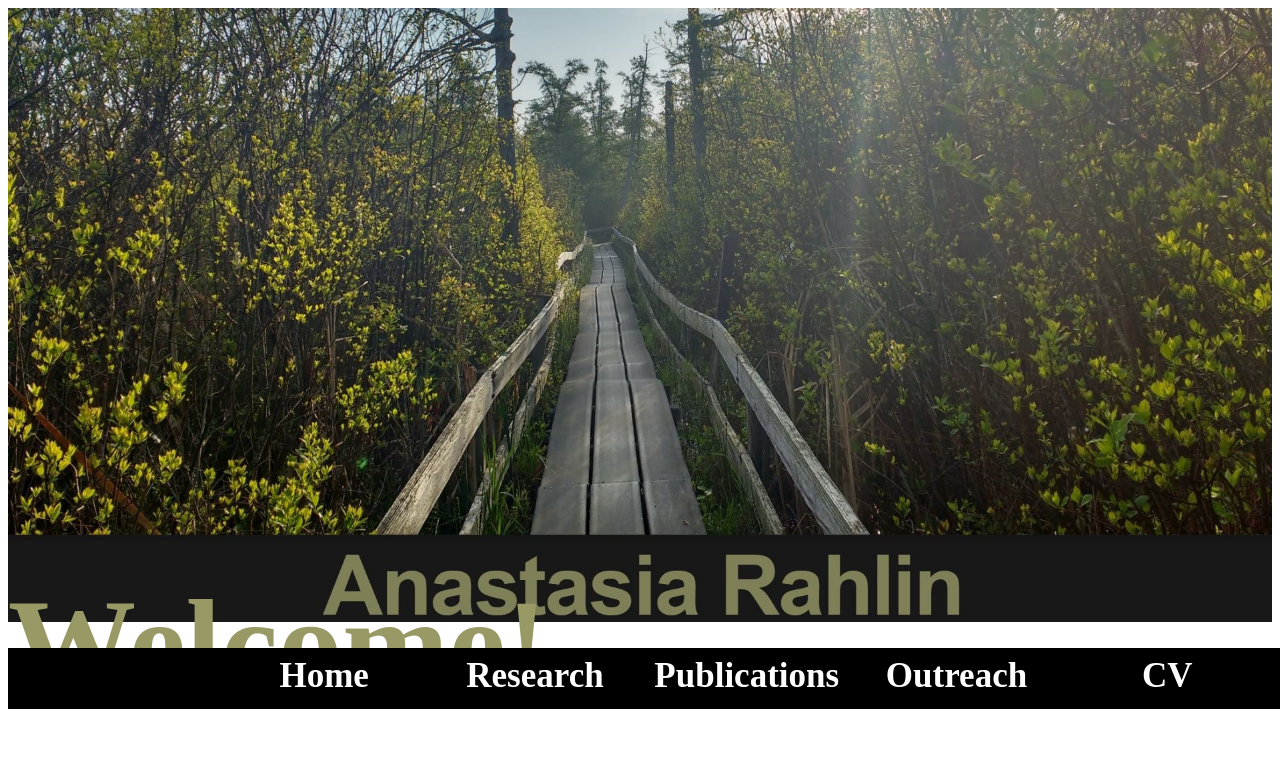
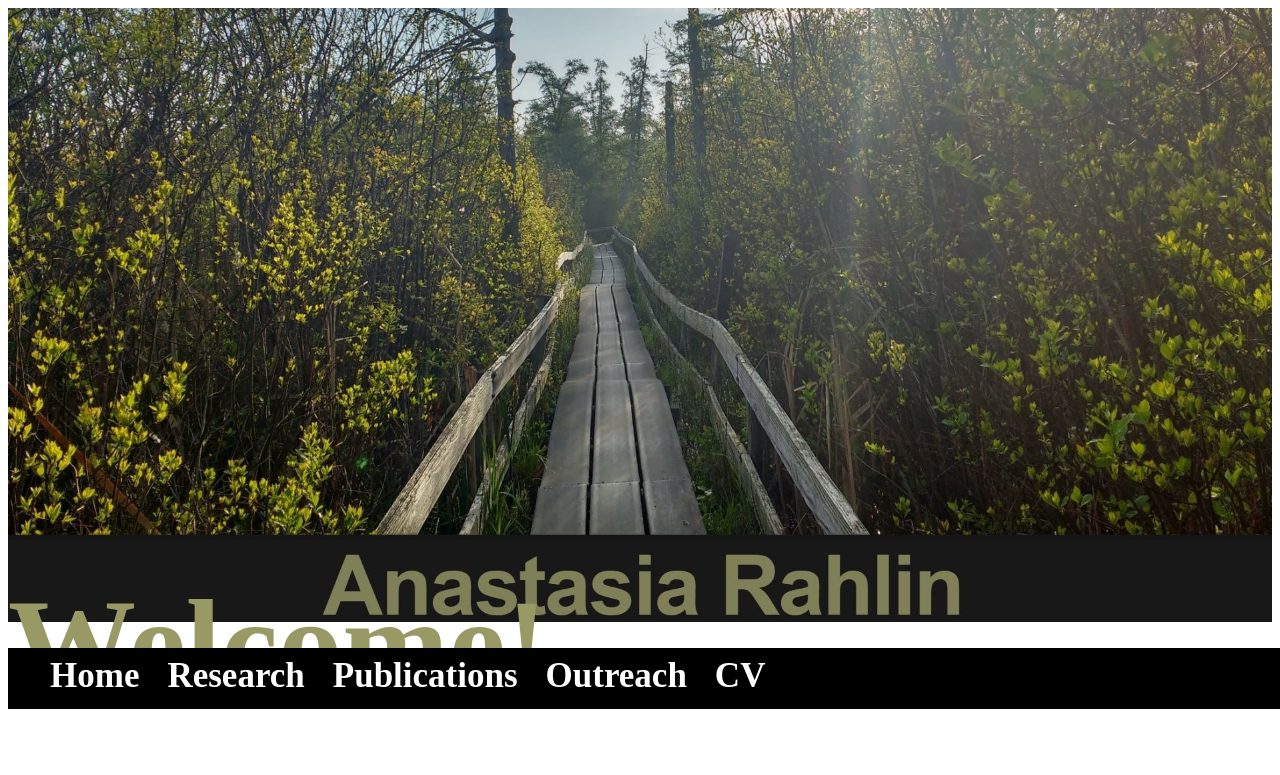
Before and after one commit to anarahlin/anarahlin.github.io, a Jekyll site: the page built from index.html, in a window 1280 px wide. Shown: the top 775 px of the page. Built offline with Jekyll 4.4.1, drawn with Linux system fonts in a browser that asks for light colours; nearby versions of some CDN libraries; the list of posts is cut into pages by our own code; comment, search, counter and statistics services are not loaded; grey boxes are pictures that could not be loaded.

Commit message:
Update nav.html

```diff
--- a/_includes/nav.html
+++ b/_includes/nav.html
@@ -115,7 +115,7 @@ h8{
   padding: 8px 14px;
   text-decoration: none;
   font-size: 20px;
-  width: 14.28%; /* five equal-width links, 20% */
+  /*width: 14.28%; /* five equal-width links, 20% */
 }
 
 /* Add a background color on mouse-over */
```
